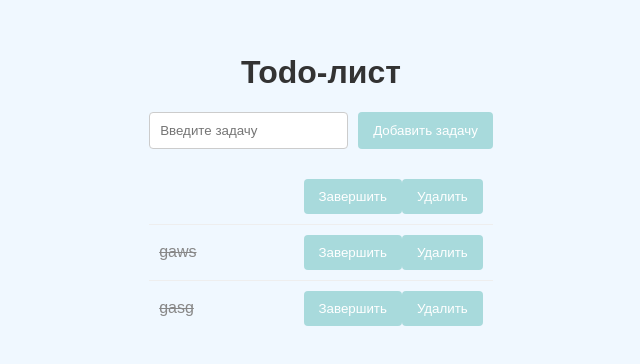
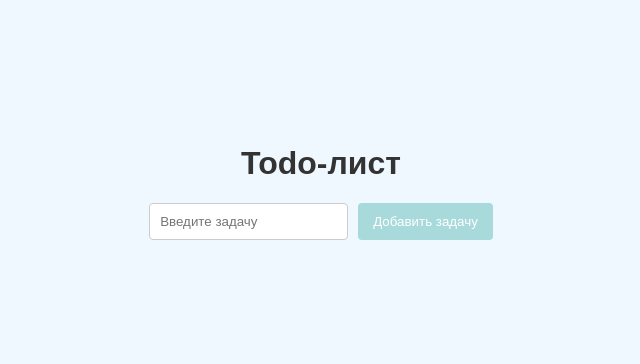
Before and after one commit to Desair1/todoList__result-ts, a React (Vite) app: page / in a window 1280 px wide. Shown: the part 208-572 px from the top of the page, without its empty margins (319-959 px from the left). Built offline with nearby package versions, Linux system fonts and the light colour scheme; data requests are answered from the project's data file.

Commit message:
added DELETE method

```diff
--- a/src/DataBase/db.json
+++ b/src/DataBase/db.json
@@ -1,18 +1,3 @@
 {
-  "todos": [
-    {
-      "completed": true,
-      "id": "e154"
-    },
-    {
-      "id": "4c3a",
-      "title": "gaws",
-      "completed": true
-    },
-    {
-      "id": "ecf4",
-      "title": "gasg",
-      "completed": true
-    }
-  ]
+  "todos": []
 }
--- a/src/components/TodoItem.tsx
+++ b/src/components/TodoItem.tsx
@@ -11,7 +11,7 @@ interface TodoItemProps {
   refreshList(): void;
 }
 
-const TodoItem = ({ refreshListFlag, isCreating, refreshList}: TodoItemProps) => {
+const TodoItem = ({ refreshListFlag, isCreating, refreshList }: TodoItemProps) => {
   const [loading, setLoading] = useState(false);
   const [todos, setTodos] = useState<Todo[]>([]);
   const [error, setError] = useState<string | null>(null);
@@ -53,11 +53,27 @@ const TodoItem = ({ refreshListFlag, isCreating, refreshList}: TodoItemProps) =>
           refreshList()
         });
     } catch (error: unknown) {
-      if (error === null) {
+      if (error === 'string') {
         console.log("Fetch error");
       }
     }
   };
+
+  const requestDeleteTask = (id: string) => {
+    try {
+      fetch(`${TODO_URL}/${id}`, {
+        method: 'DELETE'
+      }).then((rawResponse) => rawResponse.json())
+        .then((response) => {
+          console.log("Проверка", response);
+          refreshList()
+        });
+    } catch (error: unknown) {
+      if (error === 'string') {
+        console.log('fetch error')
+      }
+    }
+  }
 
 
   return (
@@ -68,7 +84,7 @@ const TodoItem = ({ refreshListFlag, isCreating, refreshList}: TodoItemProps) =>
             {todo.title}
           </span>
           <button disabled={isCreating} onClick={() => requestCopmleteTask(todo.id)}>Завершить</button>
-          <button disabled={isCreating}>Удалить</button>
+          <button disabled={isCreating} onClick={() => requestDeleteTask(todo.id)}>Удалить</button>
         </li>
       ))}
     </ul>
```
